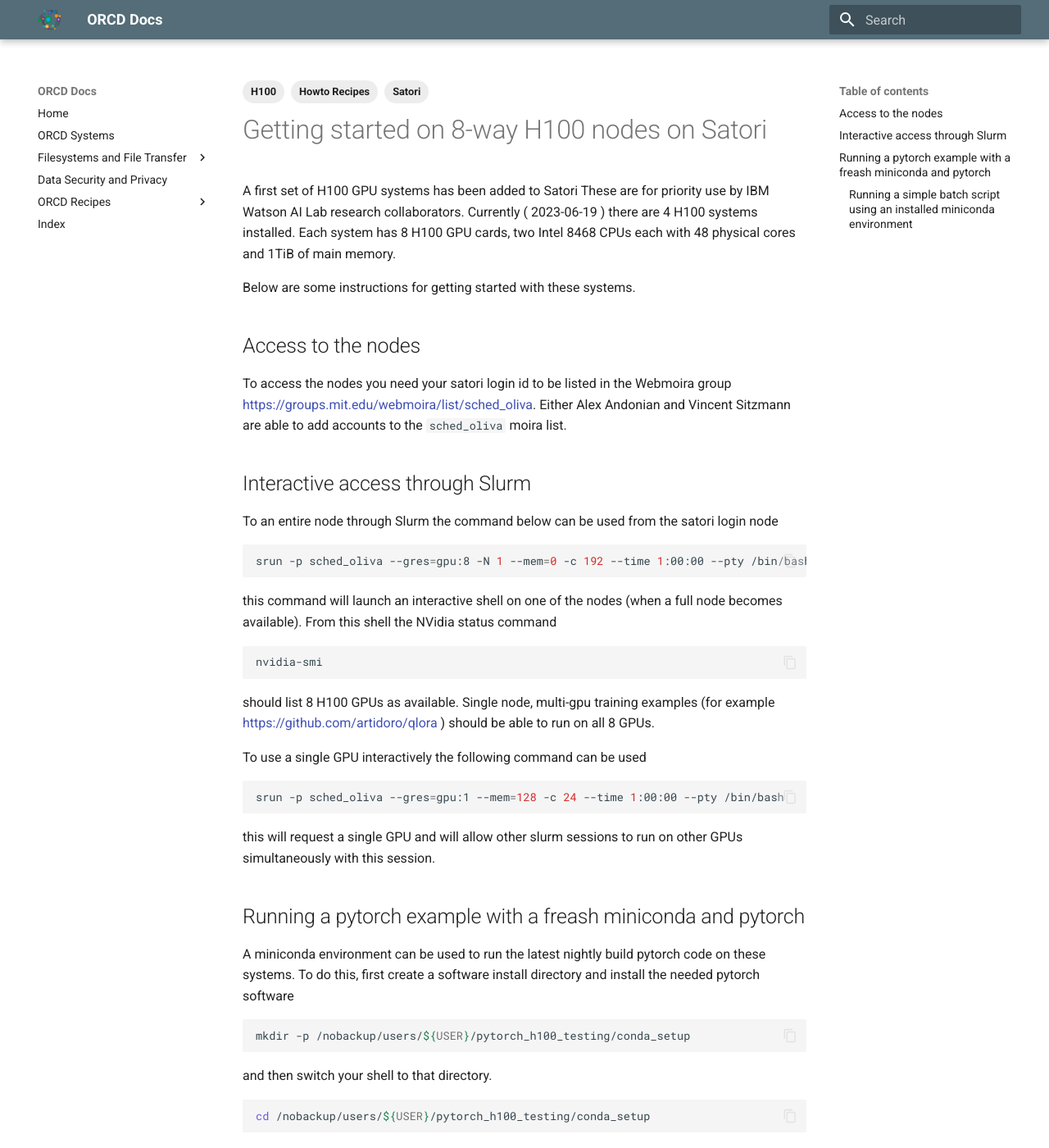
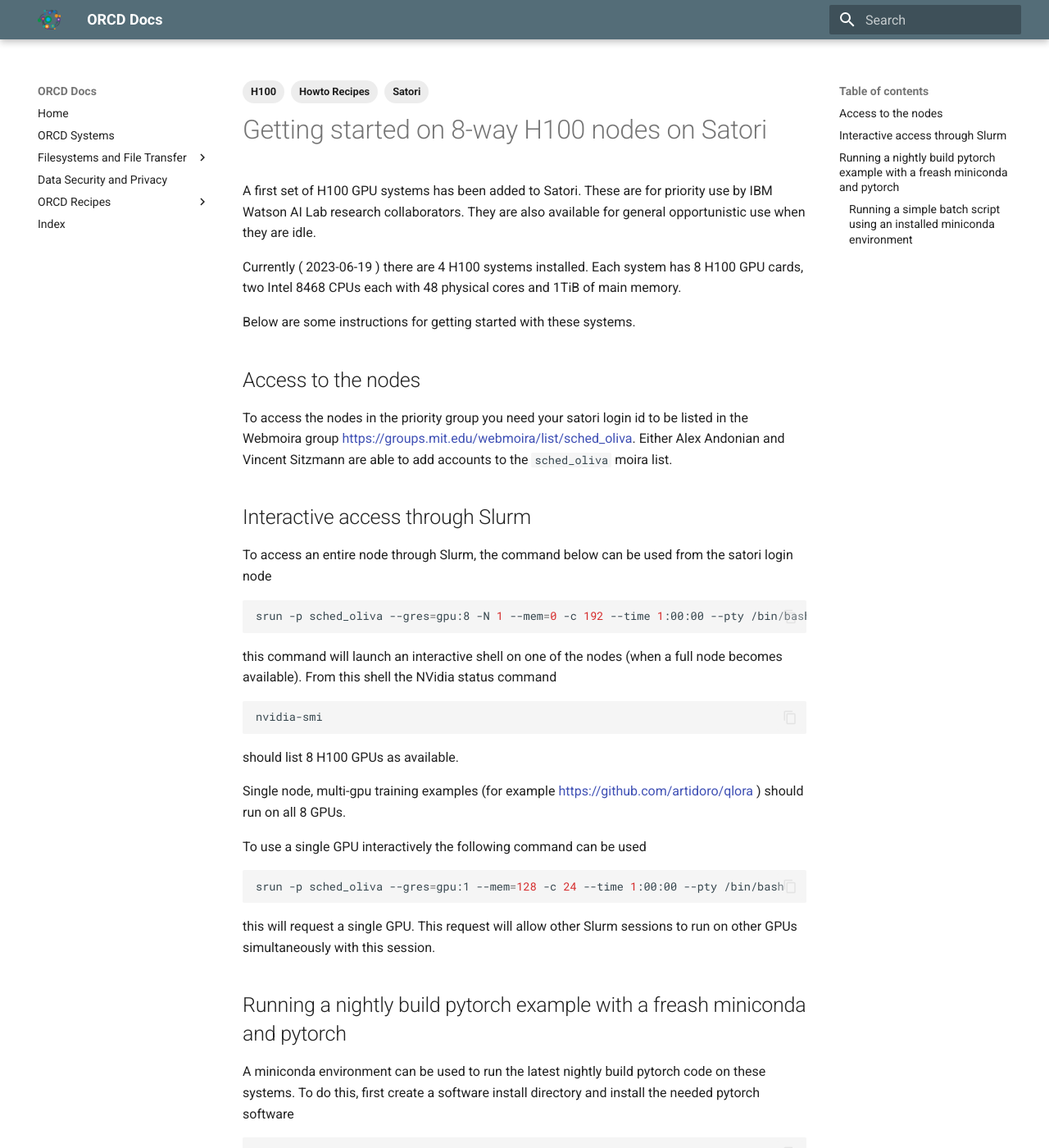
Before and after one commit to mit-orcd/orcd-docs-edit, an MkDocs documentation site: the page built from docs/recipes/h100_getting_started.md, in a window 1280 px wide and 1400 px high. Shown: the whole window at 82% size. Built offline with MkDocs 1.6.1 and Material for MkDocs 9.7.7, drawn with Linux system fonts in a browser that asks for light colours; some of the changed text lies outside the part shown.

Commit message:
More typos

````diff
--- a/docs/recipes/h100_getting_started.md
+++ b/docs/recipes/h100_getting_started.md
@@ -6,8 +6,11 @@
 ---
 # Getting started on 8-way H100 nodes on Satori
 
-A first set of H100 GPU systems has been added to Satori
+A first set of H100 GPU systems has been added to Satori.
 These are for priority use by IBM Watson AI Lab research collaborators.
+They are also available for general opportunistic use when they are idle.
+
+
 Currently ( 2023-06-19 ) there are 4 H100 systems installed.
 Each system has 8 H100 GPU cards, two Intel 8468 CPUs each with
 48 physical cores and 1TiB of main memory.
@@ -17,13 +20,13 @@
 
 ## Access to the nodes
 
-To access the nodes you need your satori login id to be listed in the Webmoira
+To access the nodes in the priority group you need your satori login id to be listed in the Webmoira
 group [https://groups.mit.edu/webmoira/list/sched_oliva](https://groups.mit.edu/webmoira/list/sched_oliva).
 Either Alex Andonian and Vincent Sitzmann are able to add accounts to the `sched_oliva` moira list.
 
 ## Interactive access through Slurm
 
-To an entire node through Slurm the command below can be used from the satori login node
+To access an entire node through Slurm, the command below can be used from the satori login node
 
 ```bash
 srun -p sched_oliva --gres=gpu:8 -N 1 --mem=0 -c 192 --time 1:00:00 --pty /bin/bash
@@ -34,8 +37,10 @@
 ```bash
 nvidia-smi
 ```
-should list 8 H100 GPUs as available. Single node, multi-gpu training examples (for example
-[https://github.com/artidoro/qlora](https://github.com/artidoro/qlora) ) should be able to run
+should list 8 H100 GPUs as available.
+
+Single node, multi-gpu training examples (for example
+[https://github.com/artidoro/qlora](https://github.com/artidoro/qlora) ) should run
 on all 8 GPUs.
 
 To use a single GPU interactively the following command can be used
@@ -43,10 +48,10 @@
 srun -p sched_oliva --gres=gpu:1 --mem=128 -c 24 --time 1:00:00 --pty /bin/bash
 ```
 
-this will request a single GPU and will allow other slurm sessions to run on other GPUs
+this will request a single GPU. This request will allow other Slurm sessions to run on other GPUs
 simultaneously with this session.
 
-## Running a pytorch example with a freash miniconda and pytorch
+## Running a nightly build pytorch example with a freash miniconda and pytorch
 
 A miniconda environment can be used to run the latest nightly build pytorch code on these
 systems. To do this, first create a software install directory and install the needed pytorch software
````
Also changed, not shown: other parts of docs/recipes/h100_getting_started.md (+1 -1 lines).
